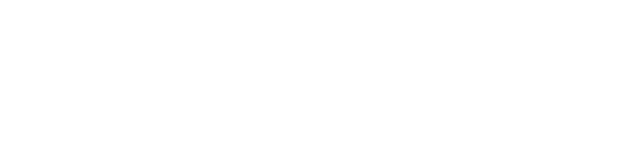
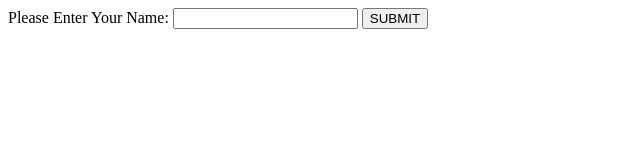
Before and after one commit to Auzz24/Challenge1, a plain HTML site: page index.html in a window 1280 px wide. Shown: the whole page, without its empty margins (0-640 px from the left). Drawn offline with Linux system fonts and the light colour scheme.

Commit message:
added input and submit button to HTML

```diff
--- a/index.html
+++ b/index.html
@@ -8,7 +8,15 @@
     <link rel="stylesheet" href="./assets/script.js">
 </head>
 <body>
-
+    <section>
+        <label>
+            Please Enter Your Name:
+        </label>
+        <input type="text" id="name">
+        <button class="submitButton" type="button">
+            SUBMIT
+        </button>
+    </section>
 
 <script src="./assets/script.js"></script>
 </body>
```
